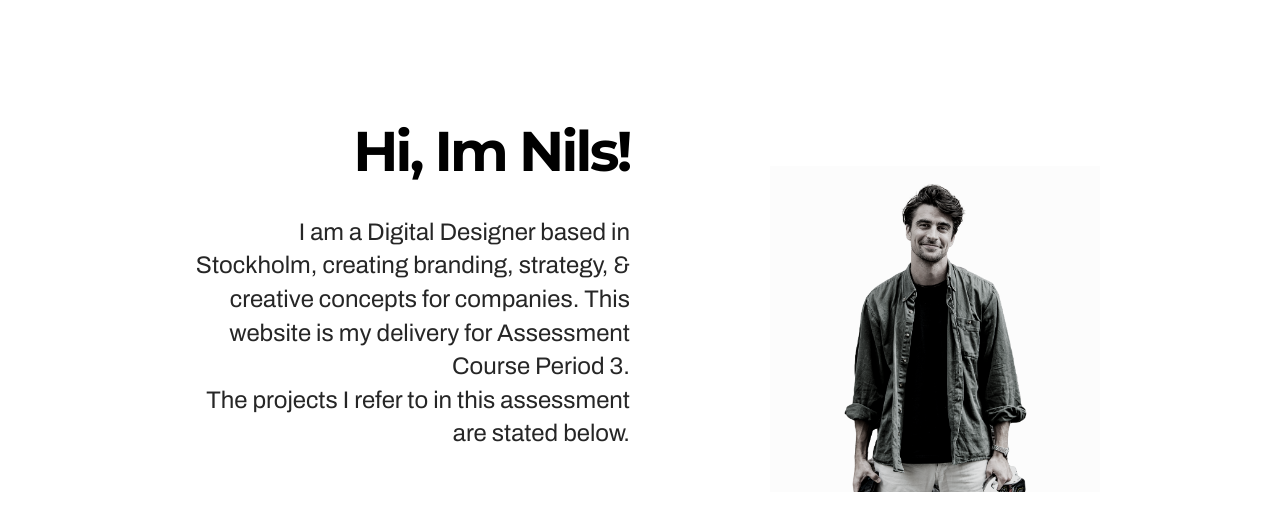
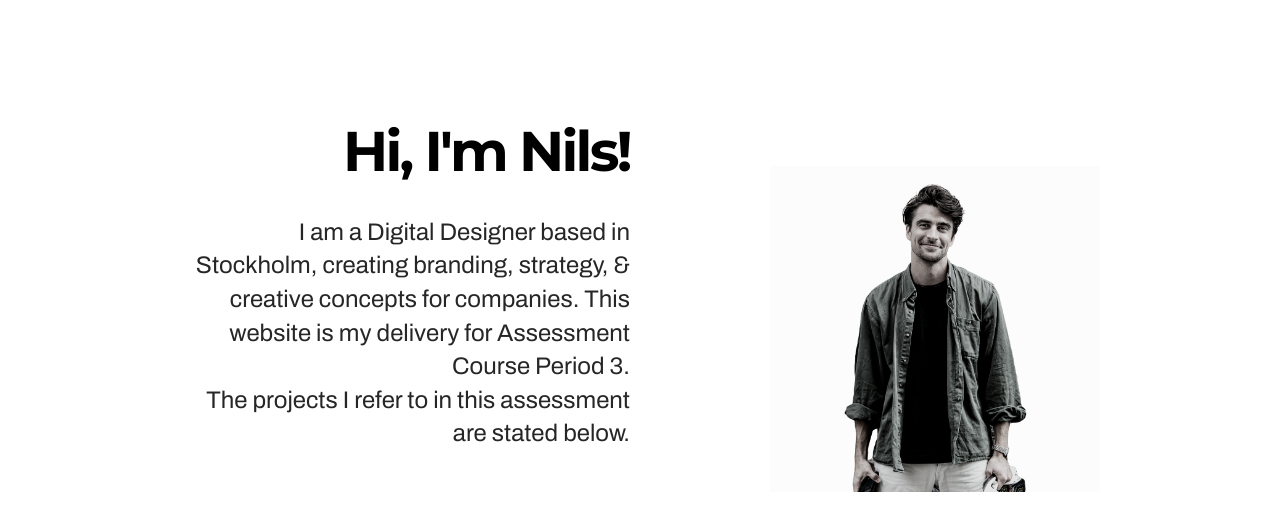
Before and after one commit to 401PSN/coursegoals, a plain HTML site: page index.html in a window 1280 px wide. Shown: the part 139-663 px from the top of the page. Drawn offline with Linux system fonts and the light colour scheme.

Commit message:
Update index.html

```diff
--- a/index.html
+++ b/index.html
@@ -103,7 +103,7 @@
 									<div class="col-md-6">
 										<div class="hero__text-content-wrap">
 											<div class="hero__text-content">
-												<h1 class="page-title__title">Hi, Im Nils!</h1>
+												<h1 class="page-title__title">Hi, I'm Nils!</h1>
 												<p class="page-title__subtitle">I am a Digital Designer based in Stockholm, creating branding, strategy, & creative concepts for companies. This website is my delivery for Assessment Course Period 3. <br>The projects I refer to in this assessment are stated below.</p>
 											</div>
 										</div>
```
